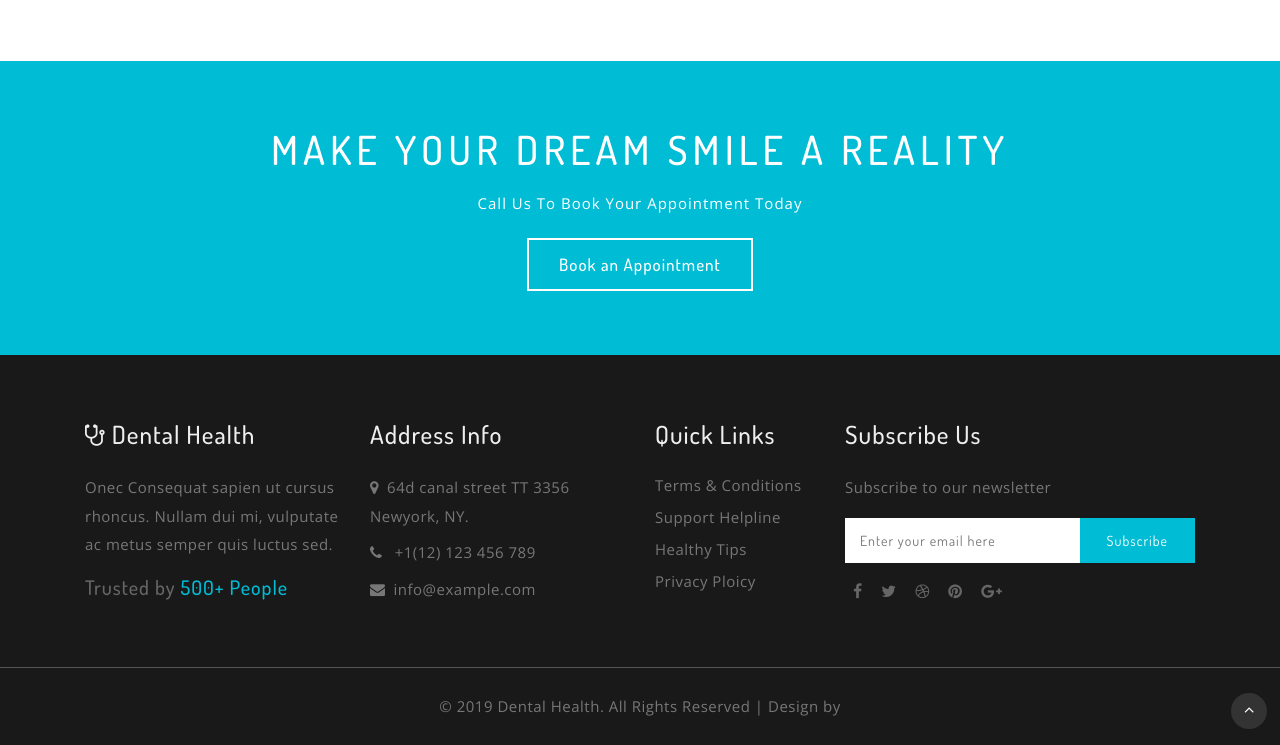
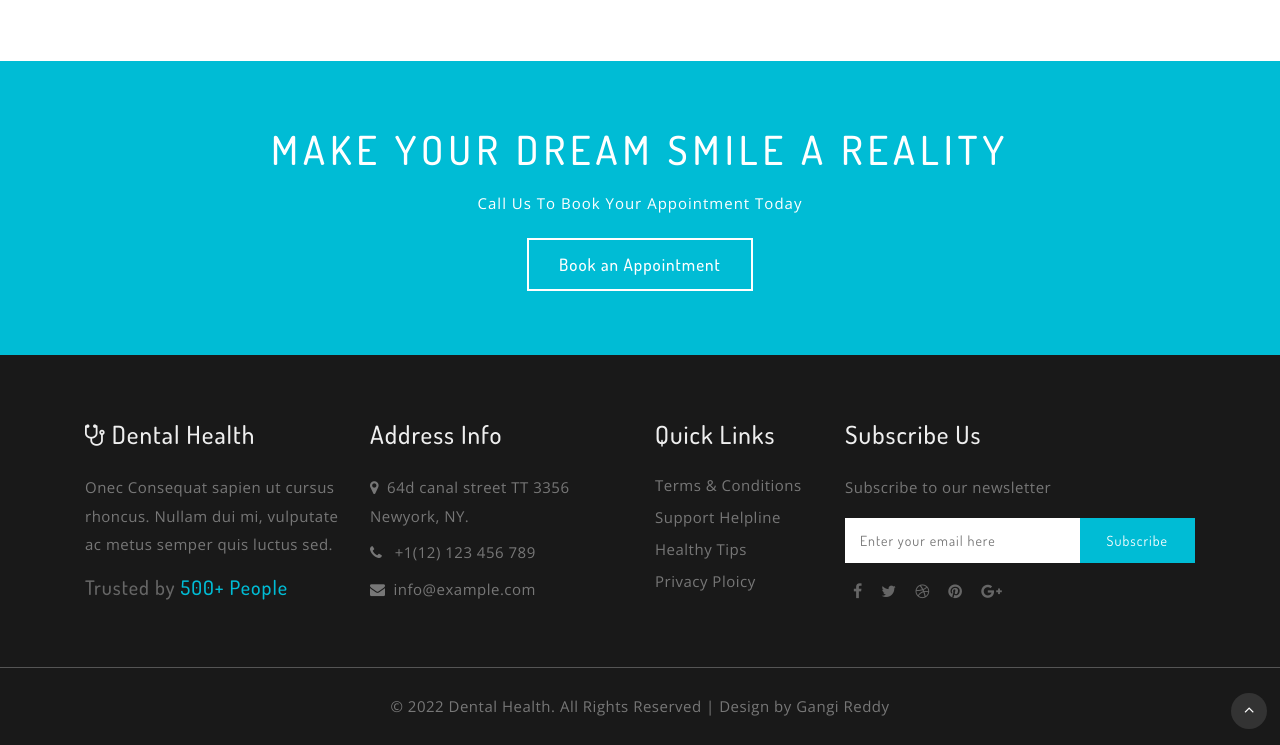
Before and after one commit to vanukurigangireddy/frt-project, a plain HTML site: page about.html in a window 1280 px wide. Shown: the part 1821-2566 px from the top of the page. Drawn offline with nearby package versions, Linux system fonts and the light colour scheme.

Commit message:
Update about.html

```diff
--- a/about.html
+++ b/about.html
@@ -1,9 +1,3 @@
-<!--
-author: W3layouts
-author URL: http://w3layouts.com
-License: Creative Commons Attribution 3.0 Unported
-License URL: http://creativecommons.org/licenses/by/3.0/
--->
 <!DOCTYPE html>
 <html lang="en">
 <head>
@@ -369,7 +363,7 @@ Smartphone Compatible web template, free webdesigns for Nokia, Samsung, LG, Sony
 <div class="copyright">
 	<div class="container py-4">
 		<div class=" text-center">
-			<p>© 2019 Dental Health. All Rights Reserved | Design by <a Gangi Reddy</a> </p>
+			<p>© 2022 Dental Health. All Rights Reserved | Design by <a href="http://w3layouts.com/"> Gangi Reddy</a>  </p>
 		</div>
 	</div>
 </div>
```
